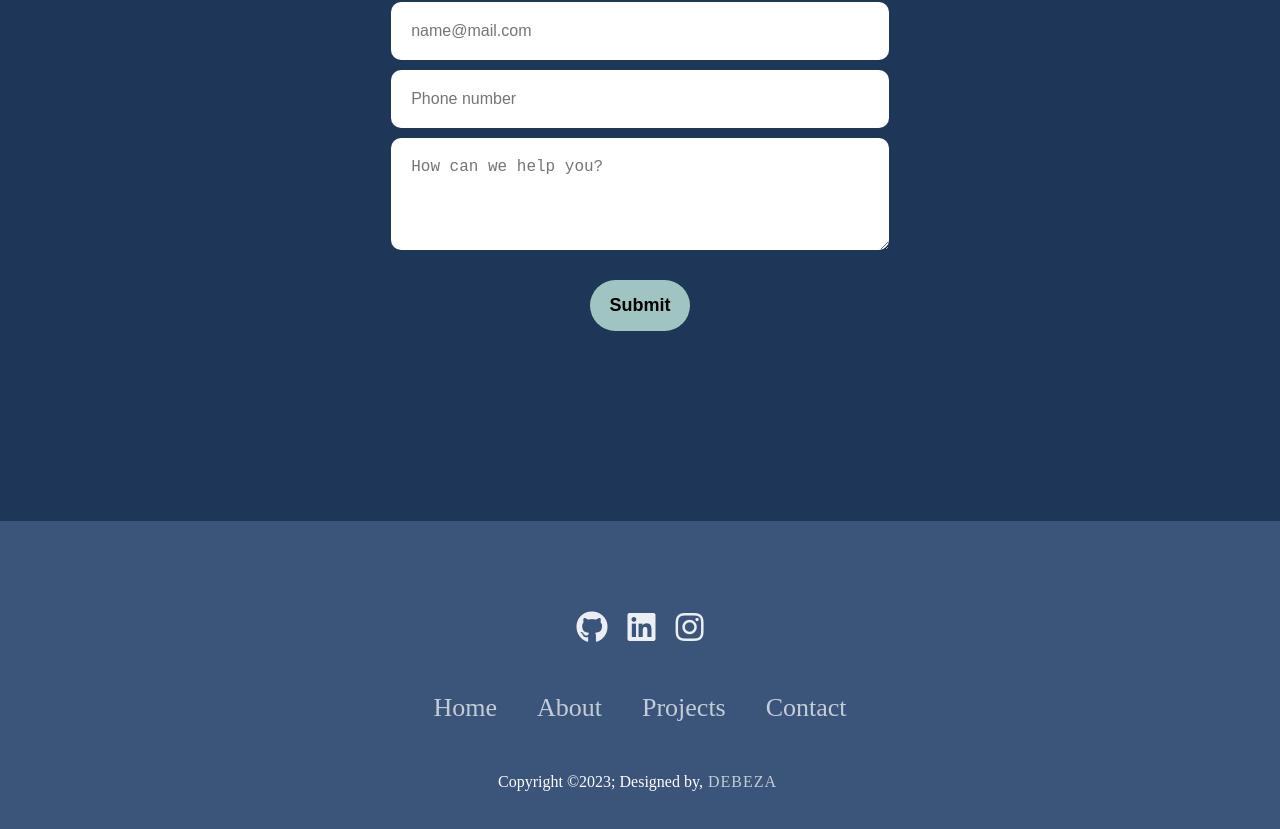
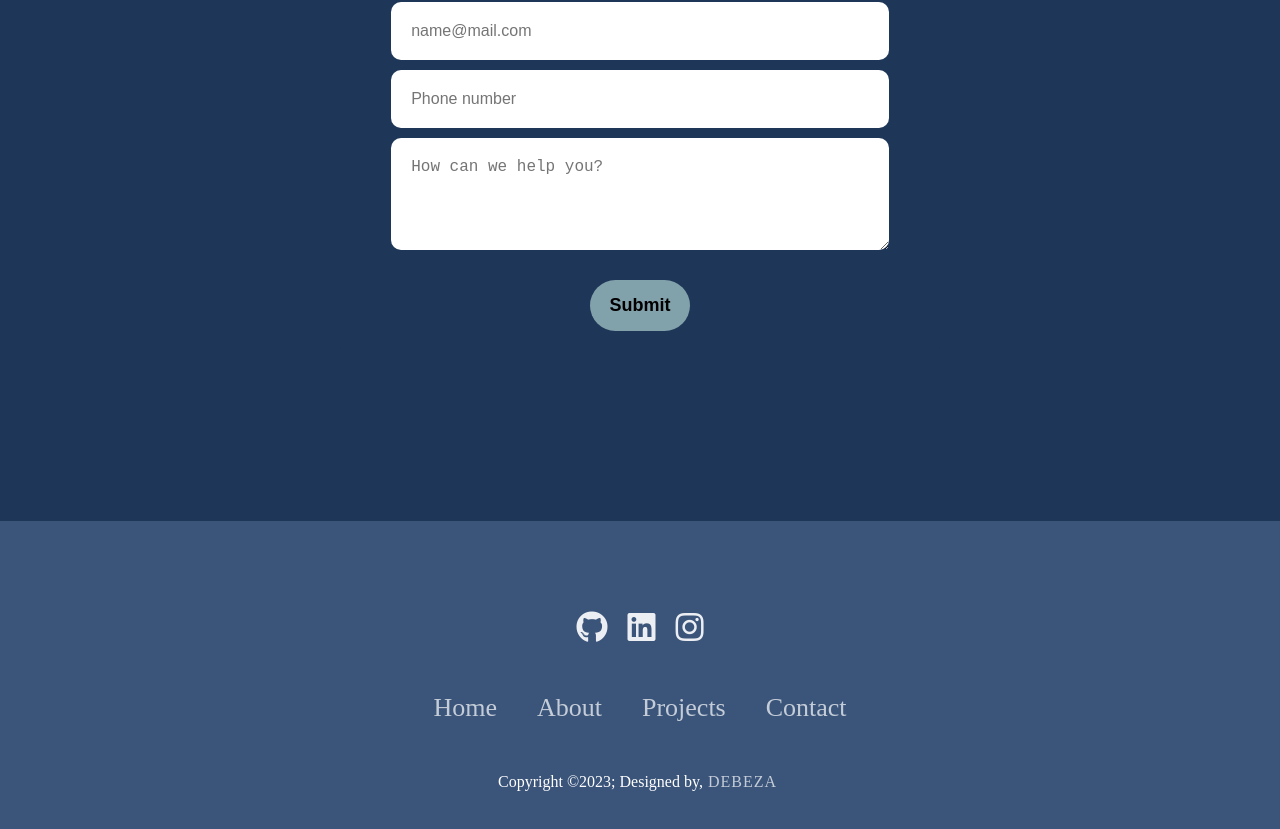
Before and after one commit to Kanyiso-Madlebe/vite-test, a React (Vite) app: page / in a window 1280 px wide. Shown: the part 2679-3508 px from the top of the page. Built offline with nearby package versions, Linux system fonts and the light colour scheme.

Commit message:
Changes to be committed: 	modified:   src/style/contact.css

```diff
--- a/src/style/contact.css
+++ b/src/style/contact.css
@@ -63,7 +63,7 @@
 
   button[type="submit"] {
     padding: 15px;
-    background: #a0c4c2;
+    background: #accfceb4;
     color: #000;
     font-size: 18px;
     border: 0;
@@ -81,10 +81,10 @@
 
   .confirmation-message {
     background: #4caf4f8a;
-    color: black;
+    color: white;
     padding: 10px 20px;
     border-radius: 5px;
-    position: absolute;
+    position: fixed;
     bottom: 40px;
     left: 50%;
     transform: translateX(-50%);
```
